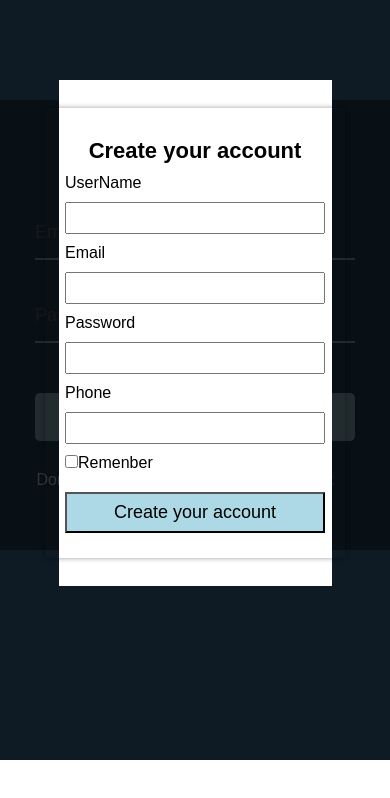
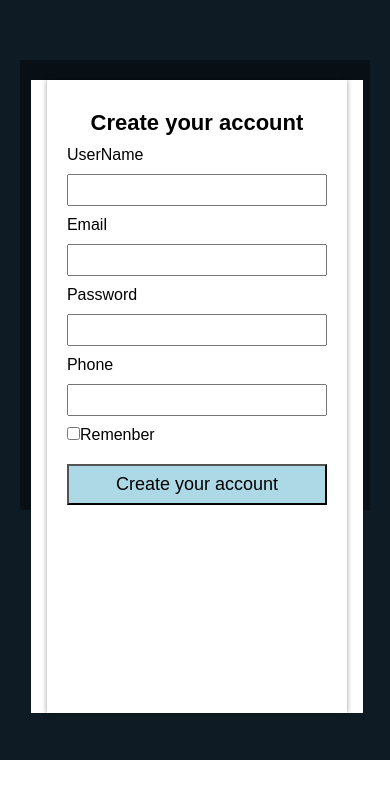
Before and after one commit to FazliddinAsadov/Create_card_account, a plain HTML site: page index.html in a window 390 px wide. Both pictures are taken after a click on the link "Create Accaunt". Shown: the top 798 px of the page. Drawn offline with Linux system fonts and the light colour scheme.

Commit message:
add effect

```diff
--- a/index.html
+++ b/index.html
@@ -24,9 +24,9 @@
 
             <input type="email" name="" id="" placeholder="Email" />
             <input type="password" name="" id="" placeholder="Password" />
-            <button class="btn">Login</button>
+            <button class="btnLogin">Login</button>
             <p>
-              Don't have an account?<a href="" class="create_account"
+              Don't have an account?<br /><a href="" class="create_account"
                 >Create Accaunt</a
               >
             </p>
--- a/script.js
+++ b/script.js
@@ -2,6 +2,7 @@ const createAccount = document.querySelector(".create_account"),
   form = document.querySelector("#form"),
   backdrop = document.querySelector(".backdrop");
 
+function modalOpen() {
   createAccount.addEventListener("click", (e) => {
     e.preventDefault();
     openBackdrop();
@@ -20,6 +21,16 @@ backdrop.addEventListener("click", (e) => {
     closeBackdrop();
     form.classList.remove("active");
   });
+}
+
+function loginBtn() {
+  const btnLogin = document.querySelector(".btnLogin");
+
+  btnLogin.addEventListener("click", (e) => {
+    e.preventDefault();
+    alert("Sizda account mavjud emas Yangi account yarating");
+  });
+}
 
 const userName = document.querySelector("#username"),
   email = document.querySelector("#email"),
@@ -27,6 +38,7 @@ const userName = document.querySelector("#username"),
   phone = document.querySelector("#phone"),
   cardlar = document.querySelector(".cardlar");
 
+function modalForm() {
   form.addEventListener("submit", (e) => {
     e.preventDefault();
     cardlar.insertAdjacentHTML(
@@ -61,3 +73,8 @@ form.addEventListener("submit", (e) => {
           `
     );
   });
+}
+
+modalOpen();
+loginBtn();
+modalForm();
--- a/style.css
+++ b/style.css
@@ -53,7 +53,7 @@ section input:valid {
   border-bottom-color: lightblue;
 }
 
-section .card .btn {
+section .card .btnLogin {
   cursor: pointer;
   display: inline-block;
   width: 100%;
@@ -92,8 +92,8 @@ form {
   position: absolute;
   top: 0;
   left: 0;
-  width: 70%;
-  margin: 2% 15%;
+  width: 85%;
+  margin: 2% 8%;
   height: 80vh;
   display: none;
   z-index: 999;
@@ -222,18 +222,32 @@ form .create_card .btn {
 }
 
 @media only screen and (max-width: 600px) {
+  section .container {
+    width: 70%;
+    margin: 0 auto;
+  }
+
   section .container .card {
-    margin-top: 100px;
+    width: 350px;
+    margin-top: 60px;
+  }
+  section .card p {
+    font-size: 16px;
+    text-align: center;
+  }
+  .backdrop {
+    width: 100%;
   }
   form {
     margin-top: 80px;
   }
   form .container {
     width: 100%;
-    height: 60vh;
+    height: 75vh;
   }
   form .container .create_card {
     width: 300px;
+    height: 75vh;
   }
   .item .card_total {
     height: 450px;
```
Lines whose indentation alone changed are shown as unchanged.
